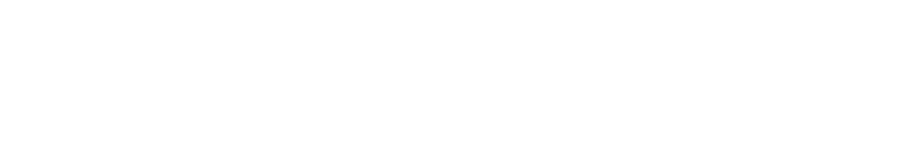
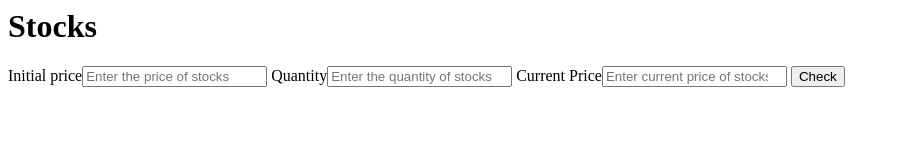
Before and after one commit to mohit0268/stock_profit-and-loss, a plain HTML site: page index.html in a window 1280 px wide. Shown: the whole page, without its empty margins (0-899 px from the left). Drawn offline with Linux system fonts and the light colour scheme.

Commit message:
added inputs and button

```diff
--- a/index.html
+++ b/index.html
@@ -7,6 +7,22 @@
     <link rel="stylesheet" href="style.css">
 </head>
 <body>
+    <h1>Stocks</h1>
+
+    <label>Initial price<input type="number" class="stocks-inputs"placeholder="Enter the price of stocks">
+    </label>
+
+    <label>Quantity<input type="number" class="stocks-inputs"placeholder="Enter the quantity of stocks">
+    </label>
+
+    <label>Current Price<input type="number" class="stocks-inputs" placeholder="Enter current price of stocks">
+    </label>
+
+    <button id="btn-stocks">Check</button>
+    <div class="output"></div>
+
     <script src="app.js"></script>
+
+
 </body>
 </html>
```
